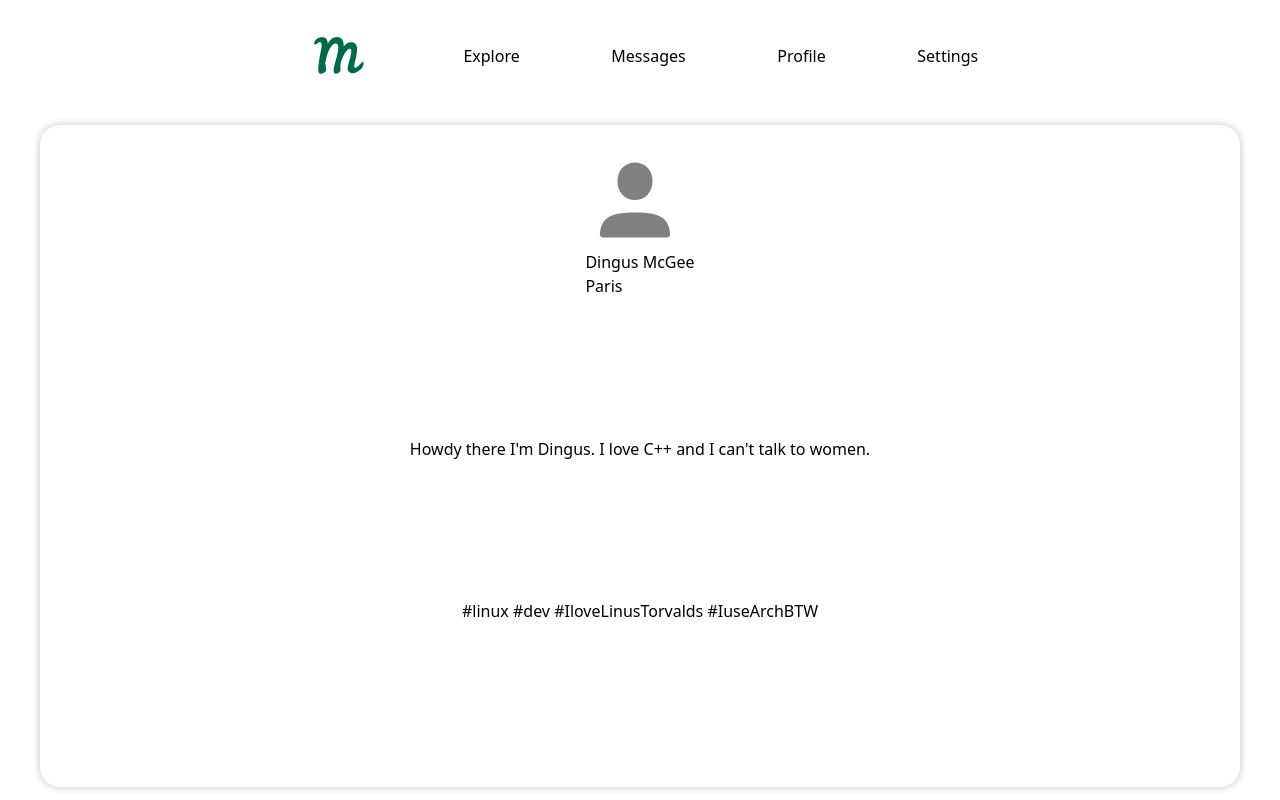
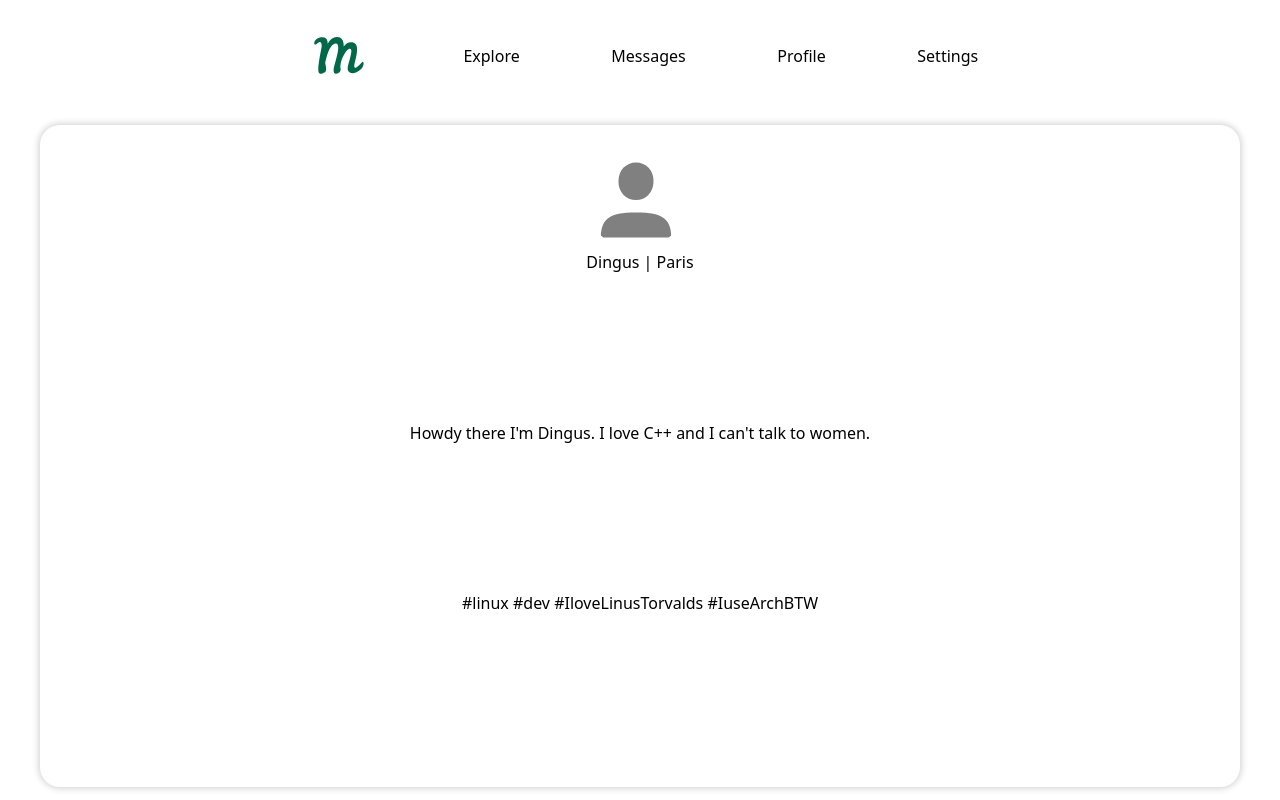
Before and after one commit to BHTho/Matcha, a React (Vite) app in the folder client/: page /profile in a window 1280 px wide. Built offline with nearby package versions, Linux system fonts and the light colour scheme.

Commit message:
added names to dummy data

```diff
--- a/client/src/pages/Profile/Profile.tsx
+++ b/client/src/pages/Profile/Profile.tsx
@@ -4,6 +4,8 @@ import PageParentDiv from '../../components/PageParentDiv/PageParentDiv';
 interface UserProfile {
     id: string,
     username: string,
+    firstName: string,
+    lastName: string,
     email: string,
     bio: string,
     tags: string[],
@@ -11,11 +13,14 @@ interface UserProfile {
     gender: string, // male, female, other
     accntCoords: string[], // GPS coordinates (not live)
     city: string,
+    status: string, // online, offline
 }
 
 const dummyUser : UserProfile = {
     id: "1",
-    username: "dingus",
+    username: "ElonLover123",
+    firstName: "Dingus",
+    lastName: "McGee",
     email: "dingus@42.fr",
     bio: "Howdy there I'm Dingus. I love C++ and I can't talk to women.",
     tags: ["#linux","#dev","#IloveLinusTorvalds","#IuseArchBTW"],
@@ -23,6 +28,7 @@ const dummyUser : UserProfile = {
     gender: "male",
     accntCoords: ["48.8575", "2.3514"], // Paris Coords
     city: "Paris",
+    status: "online",
 }
 
 function Profile() {
@@ -31,8 +37,10 @@ function Profile() {
             <div className={styles.ProfileParent}>
                 <div className={styles.ProfileHeader}>
                     <img className={styles.ProfileAvatar} src="default_avatar.svg" alt="default_avatar" />
-                    <h1 className={styles.ProfileName}>Dingus McGee</h1>
-                    <h1 className={styles.ProfileCity}>{dummyUser.city}</h1>
+                    <div className={styles.ProfileNameParent}>
+                        <h1 className={styles.ProfileName}>{dummyUser.firstName} | {dummyUser.city}</h1>
+                        <div className={styles[dummyUser.status]}></div>
+                    </div>
                 </div>
                 <div className={styles.ProfileBio}>
                     {dummyUser.bio}
```
